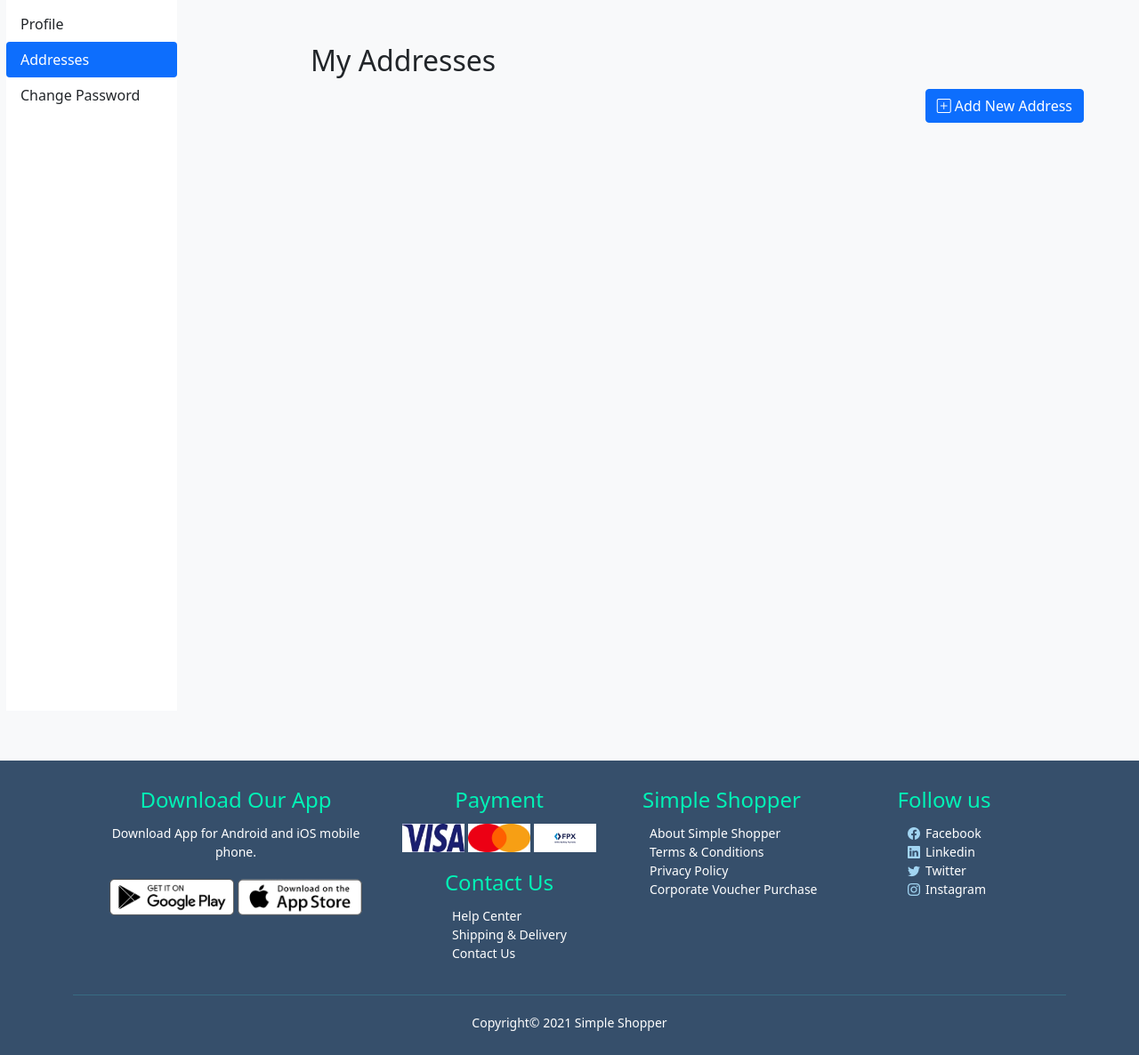
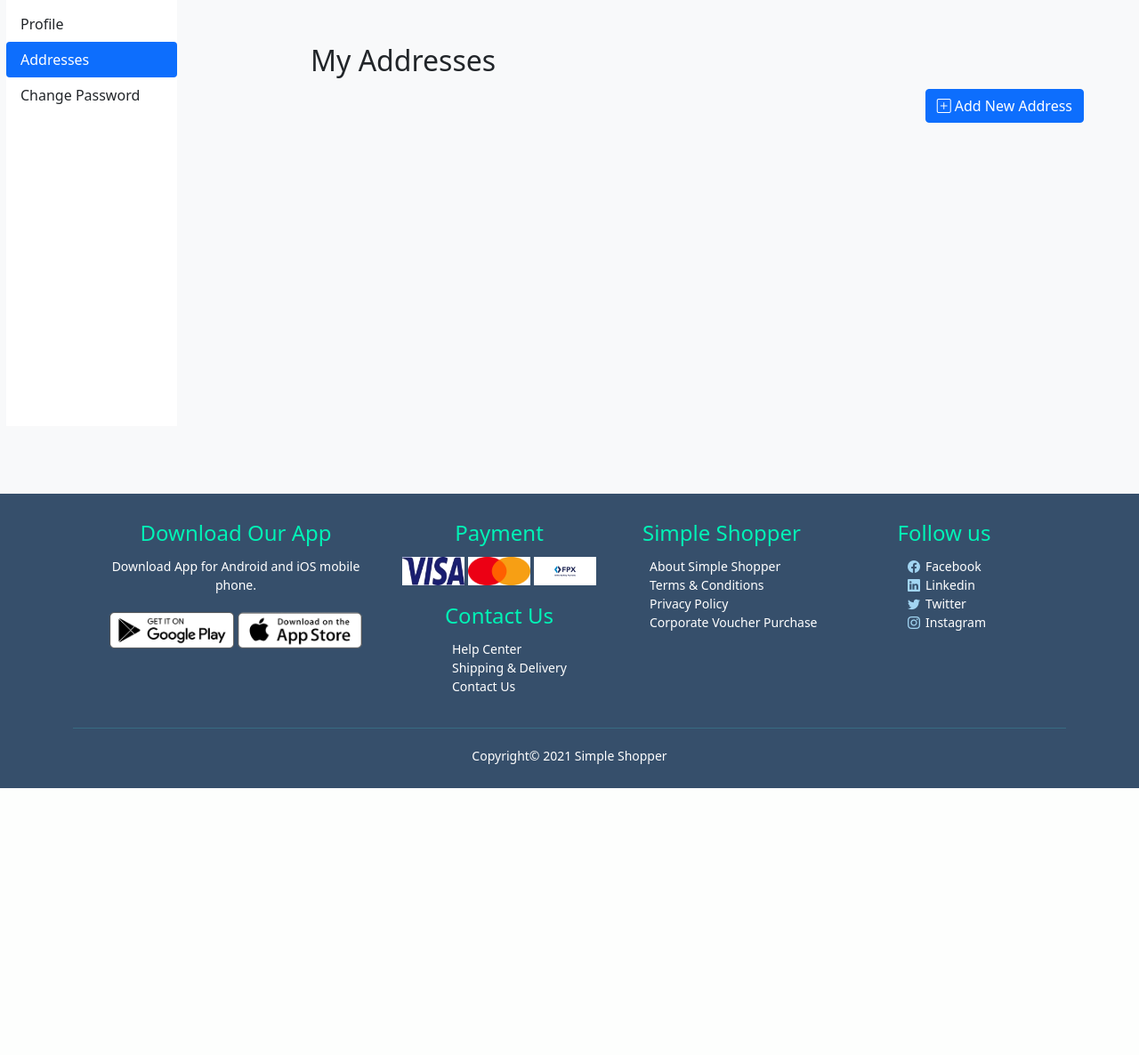
Before and after one commit to owen0712/simple-shopper, a PHP site: page /src/address.html in a window 1280 px wide. Shown: the part 128-1314 px from the top of the page at 89% size. After the commit the page ends 1014 px from the top, so only its background shows below. Run offline with PHP 8.4, Linux system fonts and the light colour scheme; some libraries are stand-ins or nearby versions.

Commit message:
change nav bar height

```diff
--- a/style/setting.css
+++ b/style/setting.css
@@ -8,7 +8,7 @@
 
 nav{
     float: left;
-    height: 100vh;
+    height: 60vh;
     margin-left: -5px;
 }
 
```
